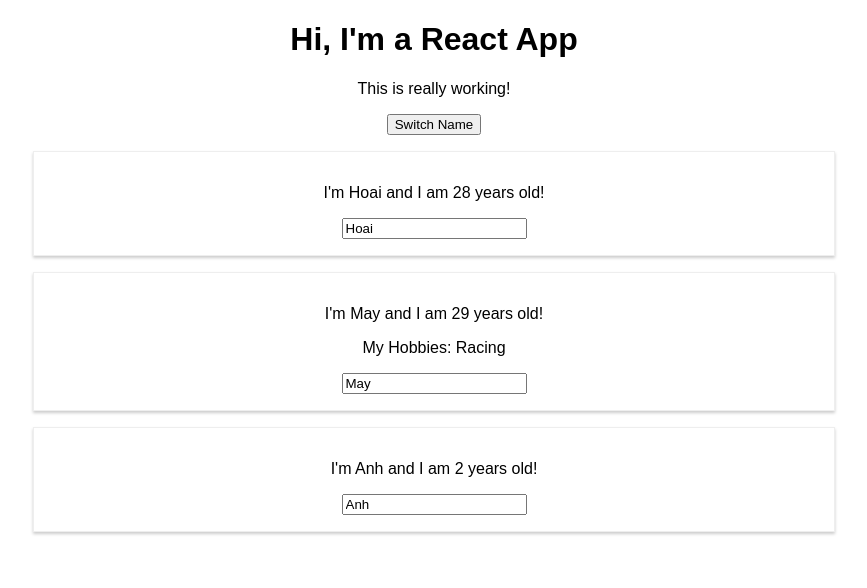
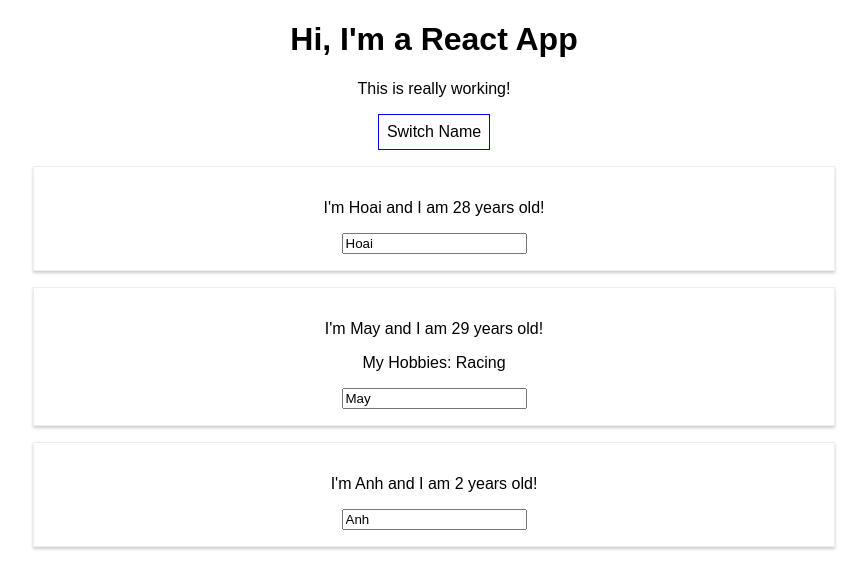
Before and after one commit to hoaius7/a-react-tut, a React (Create React App) app in the folder react-tut/: page / in a window 1280 px wide. Shown: the top 588 px of the page, without its empty margins (206-1073 px from the left). Built offline with nearby package versions, Linux system fonts and the light colour scheme.

Commit message:
Working with Inline Styles

```diff
--- a/react-tut/src/App.js
+++ b/react-tut/src/App.js
@@ -34,11 +34,23 @@
     }
 
     render() {
+        const style = {
+            backgroundColor: 'white',
+            font: 'inherit',
+            border: '1px solid blue',
+            padding: '8px',
+            cursor: 'pointer'
+        };
+
         return (
             <div className="App">
                 <h1>Hi, I'm a React App</h1>
                 <p>This is really working!</p>
-                <button onClick={() => this.switchNameHandler('Hello')}>Switch Name</button>
+                <button
+                    style={style}
+                    onClick={() => this.switchNameHandler('Hello')}>
+                    Switch Name
+                </button>
                 <Person
                     name={this.state.persons[0].name}
                     age={this.state.persons[0].age}/>
```
Also changed, not shown: react-tut/src/App.css (line endings or trailing spaces).
